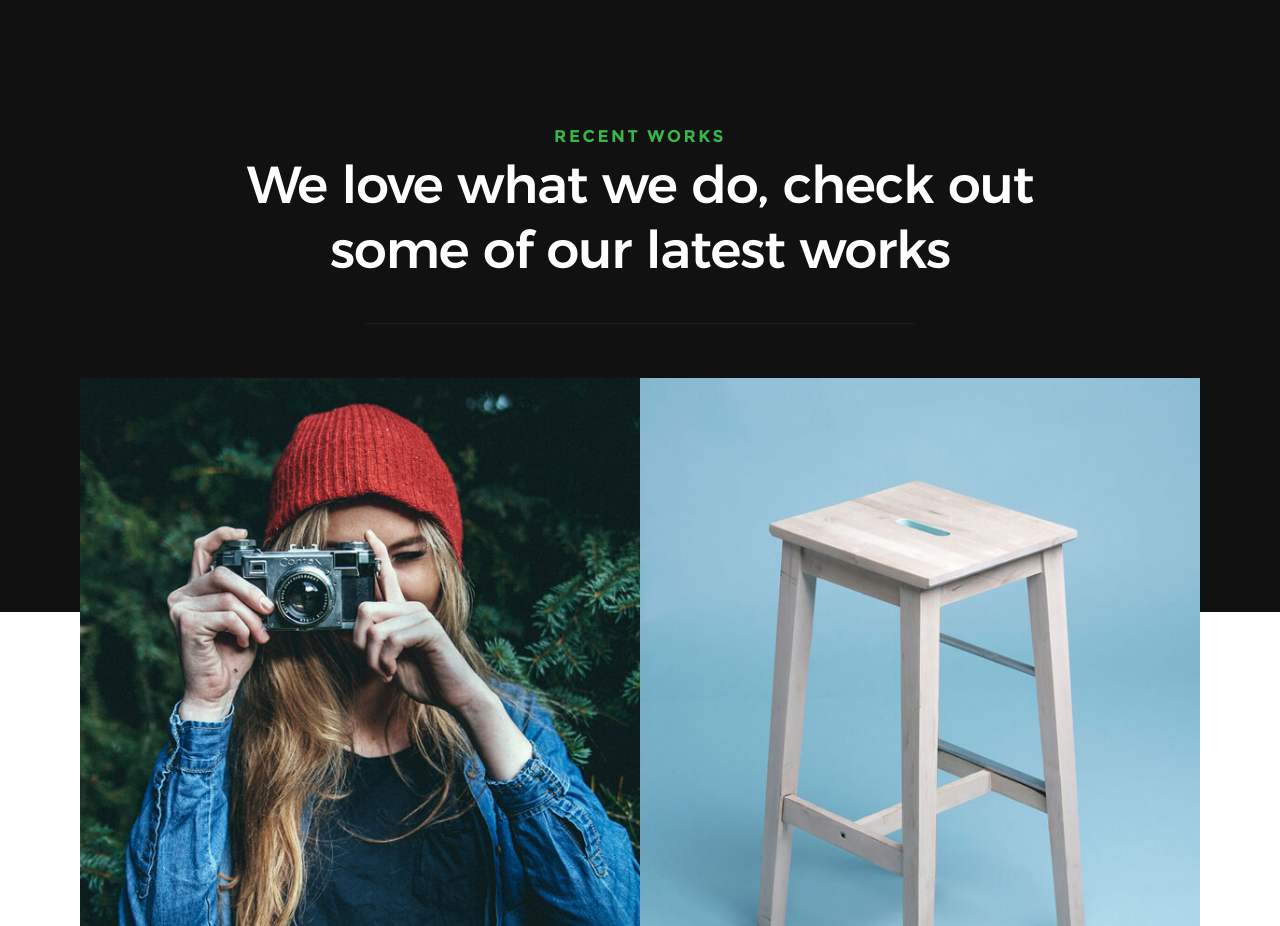
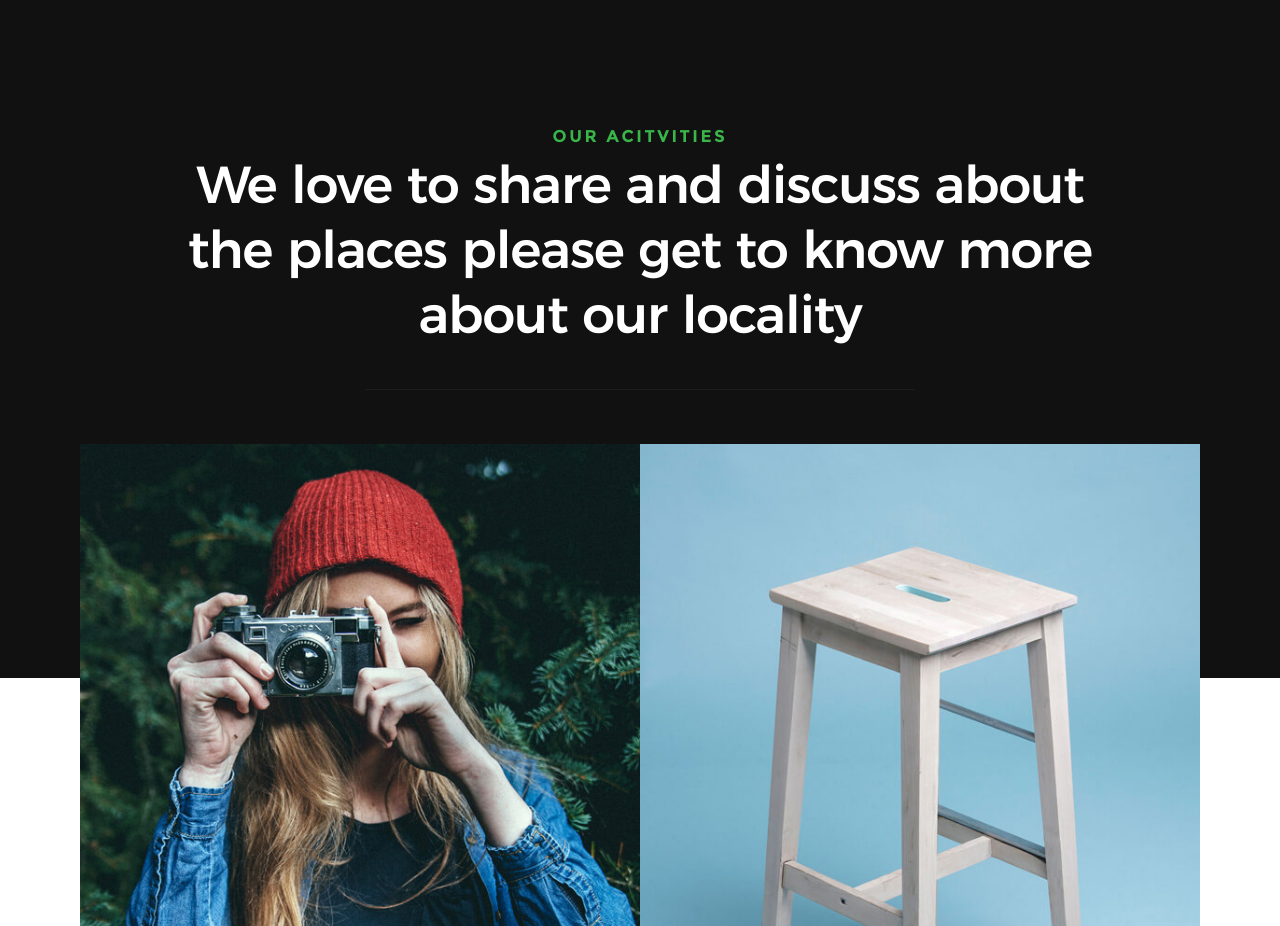
Before and after one commit to abhim42/RanchiNeXt, a plain HTML site: page index.html in a window 1280 px wide. Shown: the part 3020-3946 px from the top of the page. Drawn offline with Linux system fonts and the light colour scheme; files whose address does not match are found by name.

Commit message:
update index

```diff
--- a/index.html
+++ b/index.html
@@ -190,8 +190,8 @@
       <div class="intro-wrap">
          <div class="row section-header has-bottom-sep light-sep" data-aos="fade-up">
             <div class="col-full">
-               <h3 class="subhead">Recent Works</h3>
-               <h1 class="display-2 display-2--light">We love what we do, check out some of our latest works</h1>
+               <h3 class="subhead"> Our Acitvities </h3>
+               <h1 class="display-2 display-2--light">We love to share and discuss about the places please get to know more about our locality</h1>
             </div>
          </div>
       </div>
```
